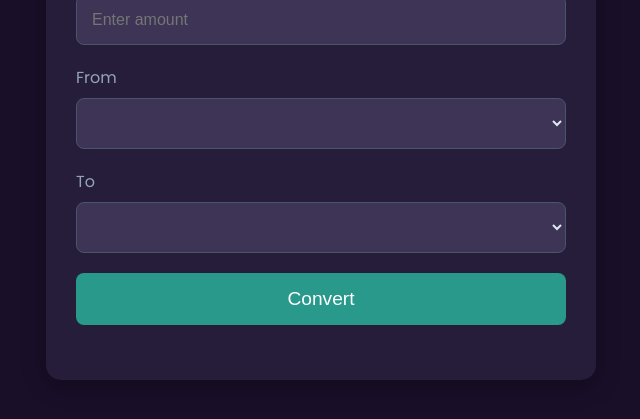
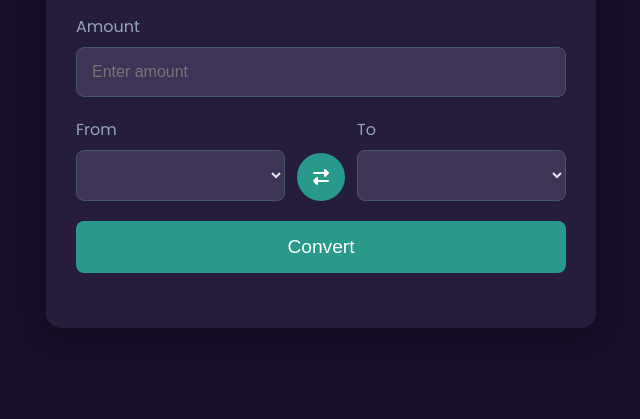
Before and after one commit to vitalielozan/Currency-Converter-App, a plain HTML site: page index.html in a window 1280 px wide. Shown: the part 281-700 px from the top of the page, without its empty margins (319-959 px from the left). Drawn offline with Linux system fonts and the light colour scheme; no server answers.

Commit message:
added currency swap button

```diff
--- a/app.js
+++ b/app.js
@@ -3,12 +3,14 @@ const fromCurrency = document.querySelector('#fromCurrency');
 const toCurrency = document.querySelector('#toCurrency');
 const amountInput = document.querySelector('#amount');
 const resultContainer = document.querySelector('#result');
+const swapButton = document.querySelector('#swapButton');
 
 const BASE_URL = `https://open.er-api.com/v6/latest`;
 
 window.addEventListener('load', fetchCurrencies);
 
 converterForm.addEventListener('submit', convertCurrency);
+swapButton.addEventListener('click', swapCurrencies);
 
 async function fetchCurrencies() {
   try {
@@ -61,3 +63,13 @@ async function convertCurrency(event) {
     console.log(error);
   }
 }
+
+function swapCurrencies() {
+  const temp = fromCurrency.value;
+  fromCurrency.value = toCurrency.value;
+  toCurrency.value = temp;
+
+  if (amountInput.value) {
+    converterForm.requestSubmit();
+  }
+}
--- a/index.html
+++ b/index.html
@@ -1,4 +1,4 @@
-<!DOCTYPE html>
+<!doctype html>
 <html lang="en">
   <head>
     <meta charset="UTF-8" />
@@ -31,17 +31,27 @@
             required
           />
         </div>
+        <div class="swap-row">
           <div class="form-group">
             <label for="fromCurrency">From</label>
             <select id="fromCurrency">
               <!-- options from api -->
             </select>
           </div>
+          <button
+            type="button"
+            id="swapButton"
+            class="swap-button"
+            aria-label="Swap currencies"
+          >
+            <i class="fa-solid fa-right-left"></i>
+          </button>
           <div class="form-group">
             <label for="toCurrency">To</label>
             <select id="toCurrency">
               <!-- options from api -->
             </select>
+          </div>
         </div>
         <button type="submit">Convert</button>
       </form>
--- a/style.css
+++ b/style.css
@@ -42,6 +42,29 @@ h1 {
 
 .form-group {
   margin-bottom: 20px;
+}
+
+.swap-row {
+  display: grid;
+  grid-template-columns: 1fr auto 1fr;
+  gap: 12px;
+  align-items: end;
+  margin-bottom: 20px;
+}
+
+.swap-row .form-group {
+  margin-bottom: 0;
+}
+
+.swap-button {
+  width: 48px;
+  height: 48px;
+  padding: 0;
+  border-radius: 50%;
+  display: inline-flex;
+  align-items: center;
+  justify-content: center;
+  font-size: 1rem;
 }
 
 label {
```
Lines whose indentation alone changed are shown as unchanged.
